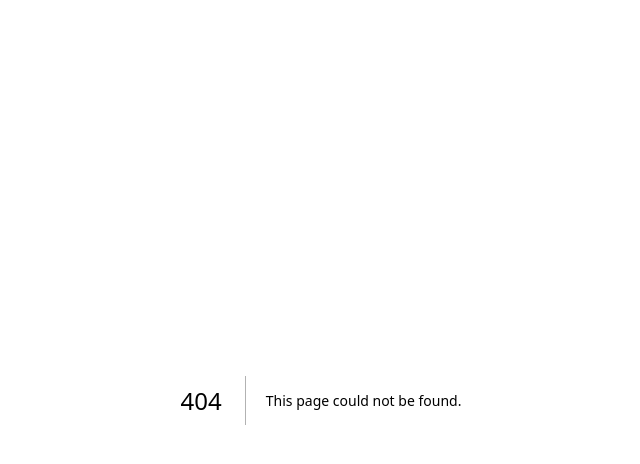
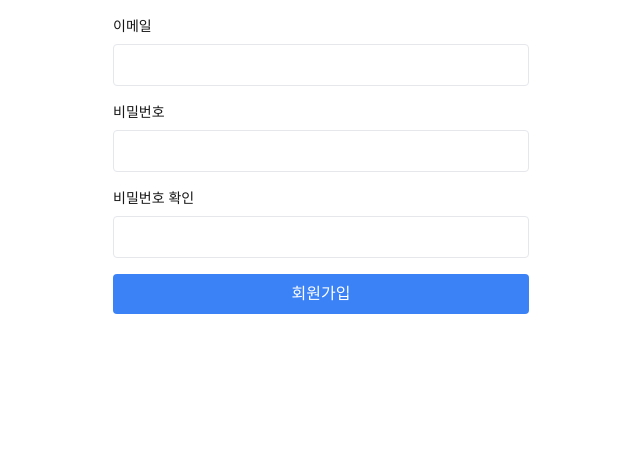
Before and after one commit to jigong2024/nextjs-practice, a Next.js app: page /HookPage in a window 1280 px wide. Before the commit this address had no page. Shown: the top 464 px of the page, without its empty margins (319-959 px from the left). Built offline with nearby package versions, Linux system fonts and the light colour scheme.

Commit message:
feat: react-hook-form 구현

```diff
--- /dev/null
+++ b/src/app/HookPage/page.tsx
@@ -0,0 +1,95 @@
+"use client";
+
+import { useForm } from "react-hook-form";
+
+type FormValues = {
+  email: string;
+  password: string;
+  passwordConfirm: string;
+};
+
+const HookPage = () => {
+  const {
+    register,
+    handleSubmit,
+    formState: { errors },
+  } = useForm<FormValues>({});
+
+  const onSubmit = (data: FormValues) => {
+    console.log("회원가입 정보:", data);
+    alert("회원가입이 완료되었습니다!");
+  };
+
+  return (
+    <form
+      onSubmit={handleSubmit(onSubmit)}
+      className="max-w-md mx-auto p-4 space-y-4"
+    >
+      <div className="space-y-2">
+        <label className="block text-sm font-medium">이메일</label>
+        <input
+          type="email"
+          className="w-full p-2 border rounded"
+          {...register("email", {
+            required: { value: true, message: "이메일을 입력해주세요!" },
+            pattern: {
+              value: /^\S+@\S+$/i,
+              message: "이메일 형식이 올바르지 않습니다.",
+            },
+          })}
+        />
+        {errors.email && (
+          <div className="text-red-500 text-sm">{errors.email.message}</div>
+        )}
+      </div>
+
+      <div className="space-y-2">
+        <label className="block text-sm font-medium">비밀번호</label>
+        <input
+          type="password"
+          className="w-full p-2 border rounded"
+          {...register("password", {
+            required: { value: true, message: "비밀번호를 입력해주세요!" },
+            minLength: {
+              value: 8,
+              message: "비밀번호 길이를 8자리 이상 입력해주세요.",
+            },
+          })}
+        />
+        {errors.password && (
+          <div className="text-red-500 text-sm">{errors.password.message}</div>
+        )}
+      </div>
+
+      <div className="space-y-2">
+        <label className="block text-sm font-medium">비밀번호 확인</label>
+        <input
+          type="password"
+          className="w-full p-2 border rounded"
+          {...register("passwordConfirm", {
+            required: {
+              value: true,
+              message: "비밀번호를 다시 한번 입력해주세요!",
+            },
+            validate: (value, formValues) =>
+              value === formValues.password || "비밀번호가 일치하지 않습니다.",
+          })}
+        />
+        {errors.passwordConfirm && (
+          <div className="text-red-500 text-sm">
+            {errors.passwordConfirm.message}
+          </div>
+        )}
+      </div>
+
+      <button
+        type="submit"
+        className="w-full bg-blue-500 hover:bg-blue-600 text-white p-2 rounded"
+      >
+        회원가입
+      </button>
+    </form>
+  );
+};
+
+export default HookPage;
--- a/src/app/components/SearchSection.tsx
+++ b/src/app/components/SearchSection.tsx
@@ -1,12 +1,29 @@
 "use client";
 
-import { useEffect, useState } from "react";
+import { useEffect } from "react";
 import useDropDown from "../hooks/useDropDown";
 import DropDown from "./DropDown";
 import { Search } from "lucide-react";
+import { useForm } from "react-hook-form";
+
+type FormValue = {
+  keyword: string;
+};
 
 const SearchSection = () => {
-  const [inputValue, setInputValue] = useState<string>("");
+  const {
+    register,
+    handleSubmit,
+    watch,
+    formState: { errors },
+  } = useForm<FormValue>({
+    defaultValues: {
+      keyword: "",
+    },
+    mode: "onSubmit",
+  });
+
+  const inputValue = watch("keyword");
 
   const {
     handleDropDownKeyDown,
@@ -21,17 +38,13 @@ const SearchSection = () => {
     console.log("이벤트 =>", inputValue);
   }, [inputValue]);
 
-  const handleSubmit = (e: React.FormEvent<HTMLFormElement>) => {
-    e.preventDefault();
-
-    if (inputValue.trim() === "") {
-      return alert("검색어를 입력해주세요!");
-    }
+  const onSubmit = (data: FormValue) => {
+    console.log("제출된 데이터:", data);
   };
 
   return (
     <form
-      onSubmit={handleSubmit}
+      onSubmit={handleSubmit(onSubmit)}
       data-id="search-form"
       className="flex flex-col w-[600px]"
     >
@@ -39,13 +52,9 @@ const SearchSection = () => {
         <input
           type="text"
           id="keyword"
-          value={inputValue}
-          onChange={(e: React.ChangeEvent<HTMLInputElement>) =>
-            setInputValue(e.target.value)
-          }
+          {...register("keyword", { required: "검색어를 입력해주세요." })}
           onKeyDown={handleDropDownKeyDown}
           autoComplete="off"
-          placeholder="검색어를 입력해주세요."
           className="w-full border border-black p-4 rounded-lg"
         />
         <button
@@ -55,6 +64,11 @@ const SearchSection = () => {
           <Search />
         </button>
       </div>
+
+      {/* 유효성 검사 오류 메시지 표시 */}
+      {errors.keyword && (
+        <p className="text-red-500 mt-1">{errors.keyword.message}</p>
+      )}
 
       {isFocus && (
         <DropDown
--- a/src/app/page.tsx
+++ b/src/app/page.tsx
@@ -1,9 +1,14 @@
 import SearchSection from "./components/SearchSection";
+import Link from "next/link";
 
 export default function Home() {
   return (
     <div className="flex flex-col items-center w-full">
       <SearchSection />
+
+      <Link href="/HookPage" className="border border-black p-4">
+        react-hook-form
+      </Link>
     </div>
   );
 }
```
